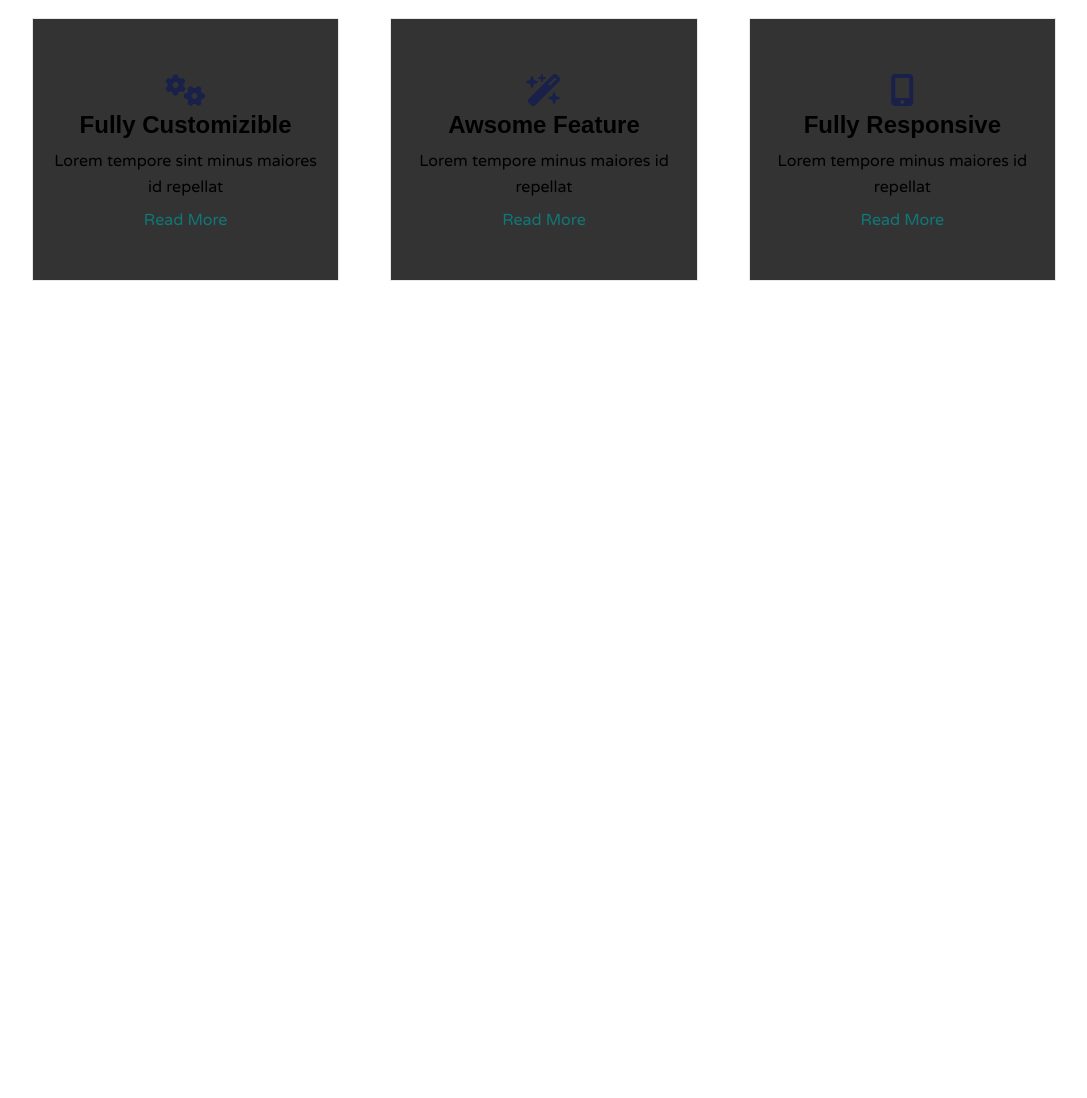
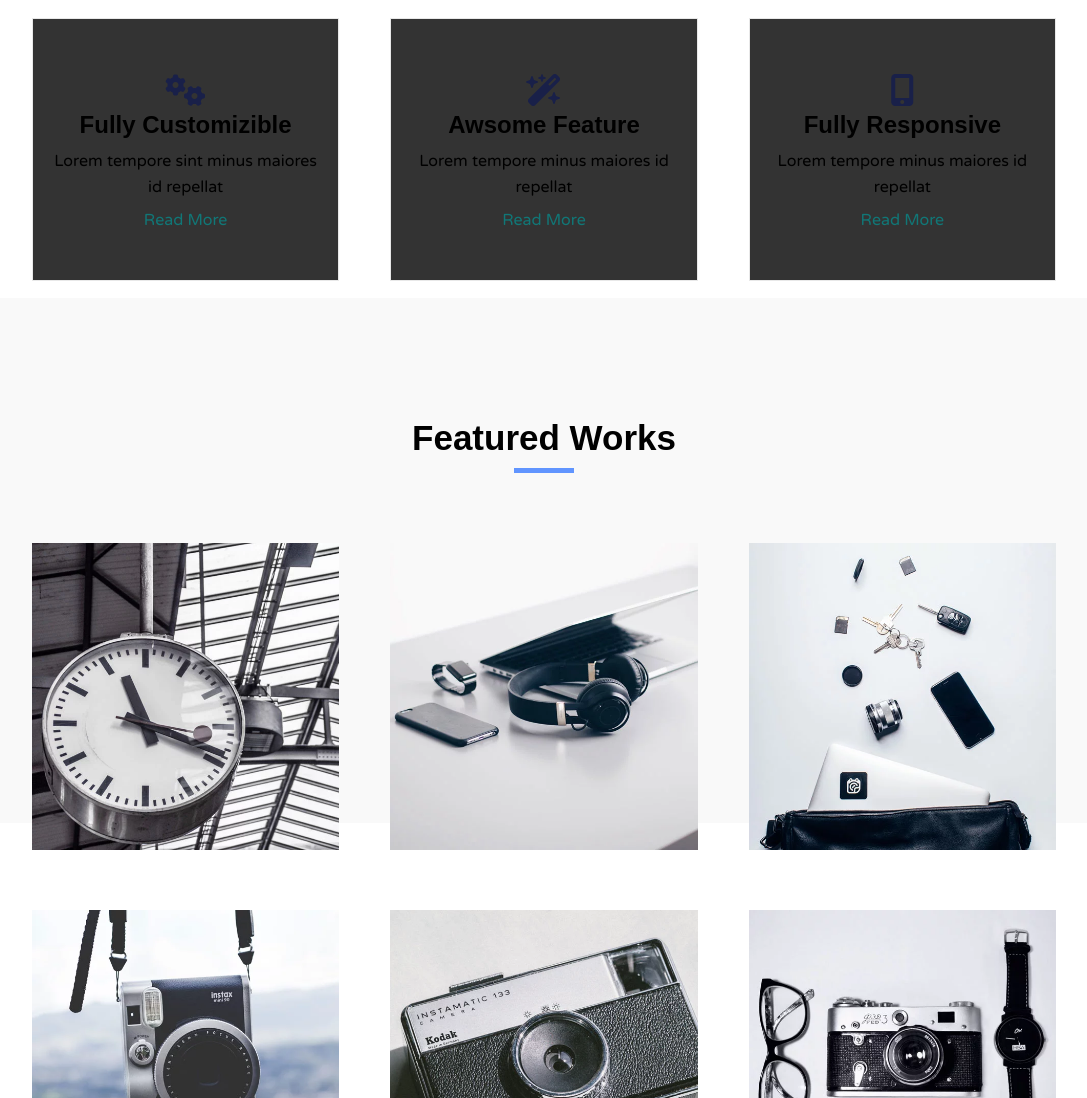
Before and after one commit to saidiii111/Template-1-new, a plain HTML site: page index.html in a window 1280 px wide. Shown: the part 1027-2125 px from the top of the page, without its empty margins (96-1183 px from the left). Before the commit the page ends 1325 px from the top, so only its background shows below. Drawn offline with Linux system fonts and the light colour scheme.

Commit message:
editing and styling the Portfolio Section

```diff
--- a/css/style.css
+++ b/css/style.css
@@ -62,12 +62,11 @@
   background-color: #333;
   z-index: -1;
   transition: width 0.9s ease;
-
 }
 
 .ltr-effect:hover:after {
   width: 200%;
- background: linear-gradient(to left, salmon 50%, brown 50%) right;
+  background: linear-gradient(to left, salmon 50%, brown 50%) right;
 }
 /* 2- General CSS Styles */
 * {
@@ -266,13 +265,34 @@ a {
   margin-bottom: 10px;
 }
 
-
 .about-item-link {
   color: #177;
   text-transform: capitalize;
 }
 
 /* Portfolio Section */
+.portfolio {
+  background: #f9f9f9;
+}
+
+.portfolio-content {
+  overflow: hidden;
+}
+
+.portfolio-item {
+  width: 30%;
+  float: left;
+  margin-bottom: 60px;
+}
+
+.portfolio-item.mg {
+  margin: 0 5%;
+}
+
+.portfolio-item img {
+  width: 100%;
+}
+
 /* Service Section */
 /* Prices Section */
 /* Team Section */
--- a/index.html
+++ b/index.html
@@ -82,6 +82,7 @@
                     <i class="icon fa fa-magic fa-2x"></i>
                     <h2 class="about-item-title">awsome feature</h2>
                     <p class="about-item-desc">Lorem tempore minus maiores id repellat </p>
+
                     <a class="about-item-link" href="#">read more</a>
                 </div>
                 <div class="about-item ltr-effect">
@@ -96,6 +97,37 @@
     </div> <!-- ./about -->
 
 
+    <!-- Portfolio Section -->
+    <div class="portfolio pd-y">
+        <div class="section-header">
+            <h2 class="section-title">featured works</h2>
+            <span class="line"></span>
+        </div>
+        <div class="container">
+            <div class="portfolio-content">
+                <div class="portfolio-item">
+                    <img src="images/work/work1.webp" alt="it">
+                </div> <!-- ./portfolio-item -->
+                <div class="portfolio-item mg">
+                    <img src="images/work/work2.webp" alt="it">
+                </div> <!-- ./portfolio-item -->
+                <div class="portfolio-item">
+                    <img src="images/work/work3.webp" alt="it">
+                </div> <!-- ./portfolio-item -->
+                <div class="portfolio-item">
+                    <img src="images/work/work4.webp" alt="it">
+                </div> <!-- ./portfolio-item -->
+                <div class="portfolio-item mg">
+                    <img src="images/work/work5.webp" alt="it">
+                </div> <!-- ./portfolio-item -->
+                <div class="portfolio-item">
+                    <img src="images/work/work6.webp" alt="it">
+                </div> <!-- ./portfolio-item -->
+            </div> <!-- ./portfolio-content -->
+        </div><!-- ./container -->
+    </div>
+
+
 </body>
 
 </html>
```
